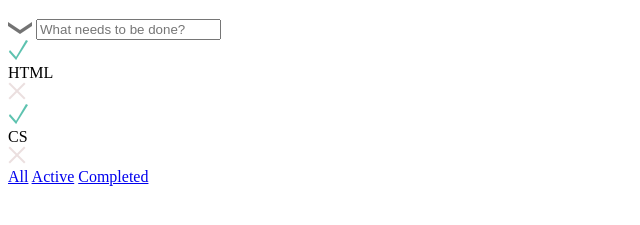
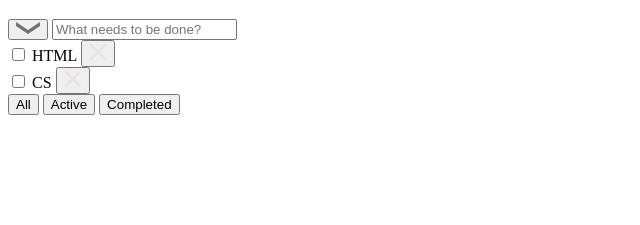
Before and after one commit to ok-technopolis-autumn-2017/Anton_Istomin, a plain HTML site: page index.html in a window 1280 px wide. Shown: the part 61-286 px from the top of the page, without its empty margins (0-640 px from the left). Drawn offline with Linux system fonts and the light colour scheme.

Commit message:
Теперь кнопка удаления в одну строку с заметкой, текст к заметке теперь относится как label, картинки заменены на кнопки

```diff
--- a/index.html
+++ b/index.html
@@ -6,38 +6,42 @@
 	</head>
 	<body>
 		<div class="main-wrapper">
-			<h1 class="main-title">todos</h1>
+			<div class="header-container">
+				<h1 class="main-title">todos</h1>
+			</div>
 			<div id="content">
 				<div class="note-input" aria-label="Добавление заметок">
-					<img src="icons/select-all.png" alt="Выбрать всё">
+					<button class="note-remove-done" aria-label="Удалить выполненные заметки">
+							<img src="icons/select-all.png" alt="↓">
+					</button>
 					<input type="text" placeholder="What needs to be done?" name="new_note">
 				</div>
 				<div class="notes" aria-label="Список заметок">
 						<div class="note-item" aria-label="Заметка">
-							<div class="note-item-checkbox" aria-label="Выбор состояния">
-								<img src="icons/completed.png" alt="Завершено">
-							</div>
-							<div class="note-item-text">HTML</div>
-							<div class="note-item-delete" aria-label="Удаление заметки">
-								<img src="icons/close.png" alt="Удалить заметку">
-							</div>
+							<span class="note-item-checkbox" aria-label="Выбор состояния">
+									<input type="checkbox" id="HTML" aria-label="Отметить как выполненную"/>
+									<label for="HTML">HTML</label>
+							</span>
+							<button class="note-item-delete" aria-label="Удалить заметку">
+								<img src="icons/close.png" alt="X">
+							</button>
 						</div>
 						<div class="note-item" aria-label="Заметка">
-							<div class="note-item-checkbox" aria-label="Выбор состояния">
-								<img src="icons/completed.png" alt="Завершено">
-							</div>
-							<div class="note-item-text">CS</div>
-							<div class="note-item-delete" aria-label="Удаление заметки">
-								<img src="icons/close.png" alt="Удалить заметку">
-							</div>
+							<span class="note-item-checkbox" aria-label="Выбор состояния">
+									<input type="checkbox" id="CS" aria-label="Отметить как выполненную"/>
+									<label for="CS">CS</label>
+							</span>
+							<button class="note-item-delete" aria-label="Удалить заметку">
+								<img src="icons/close.png" alt="X">
+							</button>
 						</div>
 				</div>
 				<div class="info-bar" aria-label="Информационное меню">
 					<div class="items-left" aria-label="Ещё не выполненых задач"></div>
 					<div class="filters" aria-label="Фильтры">
-						<a class="filter-item" href="#">All</a>
-						<a class="filter-item" href="#">Active</a>
-						<a class="filter-item" href="#">Completed</a>
+						<button class="filter-button" aria-label="Показать все">All</button>
+						<button class="filter-button" aria-label="Показать невыполненные">Active</button>
+						<button class="filter-button" aria-label="Показать выполненные">Completed</button>
 					</div>
 					<div class="info-msg" aria-label="Уведомление о действии"></div>
 				</div>
```
